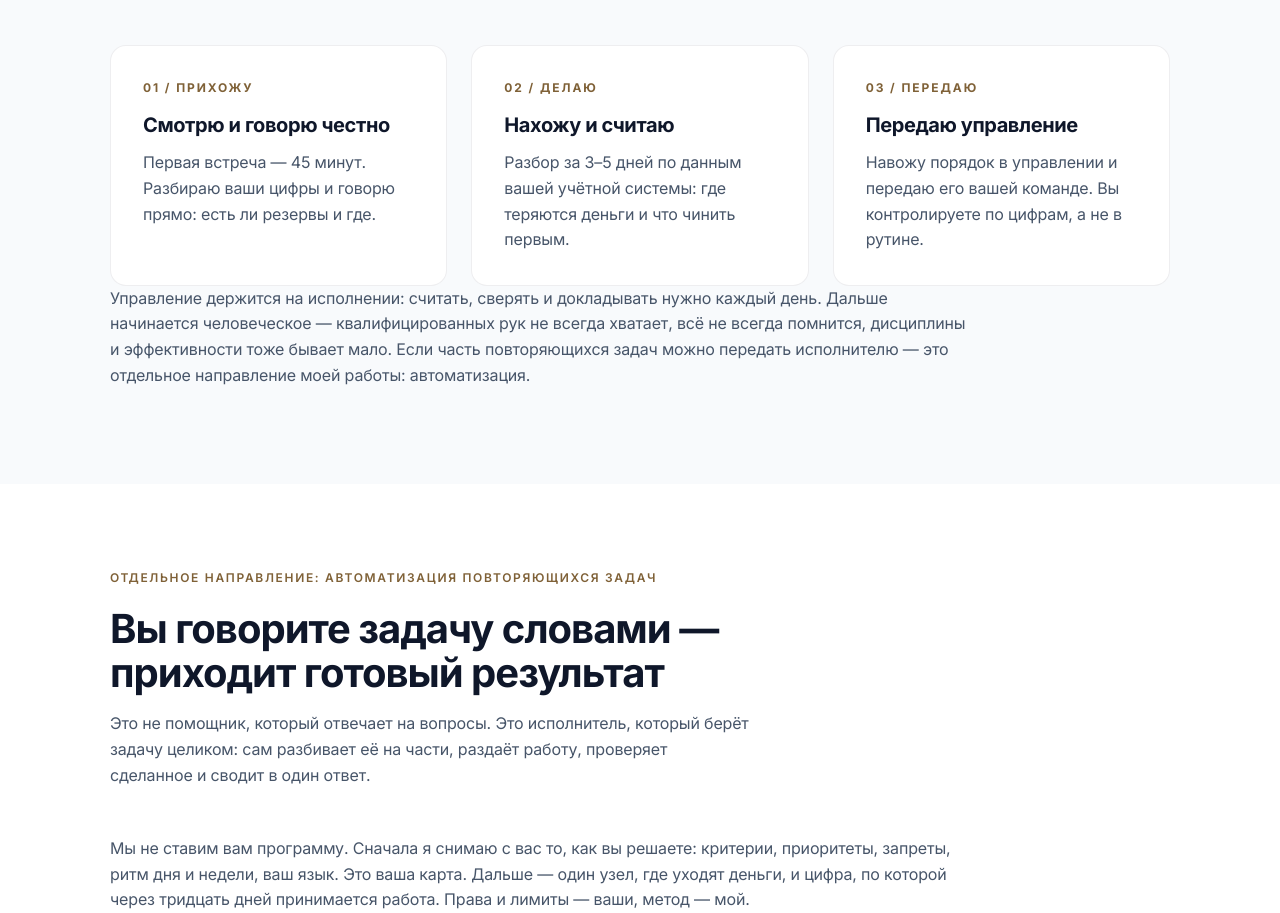
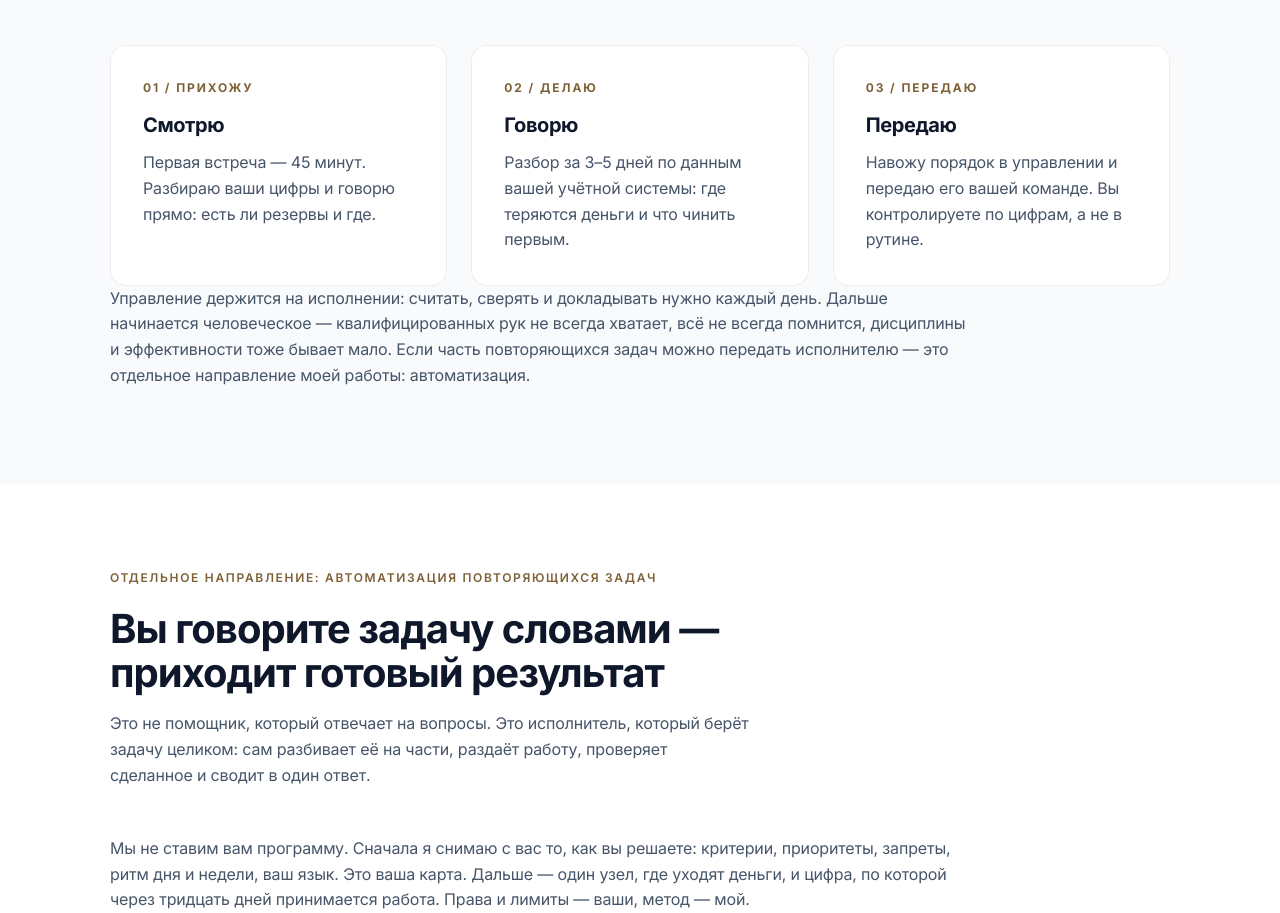
Before and after one commit to sergeytsiunel-prog/businessdoc, a plain HTML site: page index.html in a window 1280 px wide. Shown: the part 938-1851 px from the top of the page. Drawn offline with nearby package versions, Linux system fonts and the light colour scheme.

Commit message:
Как я работаю: заголовки шагов — оглавлением, одно слово (Смотрю / Говорю / Передаю)

```diff
--- a/index.html
+++ b/index.html
@@ -83,17 +83,17 @@
         <div class="steps-grid">
           <div class="step">
             <div class="step__num">01 / ПРИХОЖУ</div>
-            <h3>Смотрю и говорю честно</h3>
+            <h3>Смотрю</h3>
             <p>Первая встреча — 45 минут. Разбираю ваши цифры и говорю прямо: есть ли резервы и где.</p>
           </div>
           <div class="step">
             <div class="step__num">02 / ДЕЛАЮ</div>
-            <h3>Нахожу и считаю</h3>
+            <h3>Говорю</h3>
             <p>Разбор за 3–5 дней по данным вашей учётной системы: где теряются деньги и что чинить первым.</p>
           </div>
           <div class="step">
             <div class="step__num">03 / ПЕРЕДАЮ</div>
-            <h3>Передаю управление</h3>
+            <h3>Передаю</h3>
             <p>Навожу порядок в управлении и передаю его вашей команде. Вы контролируете по цифрам, а не в рутине.</p>
           </div>
         </div>
```
